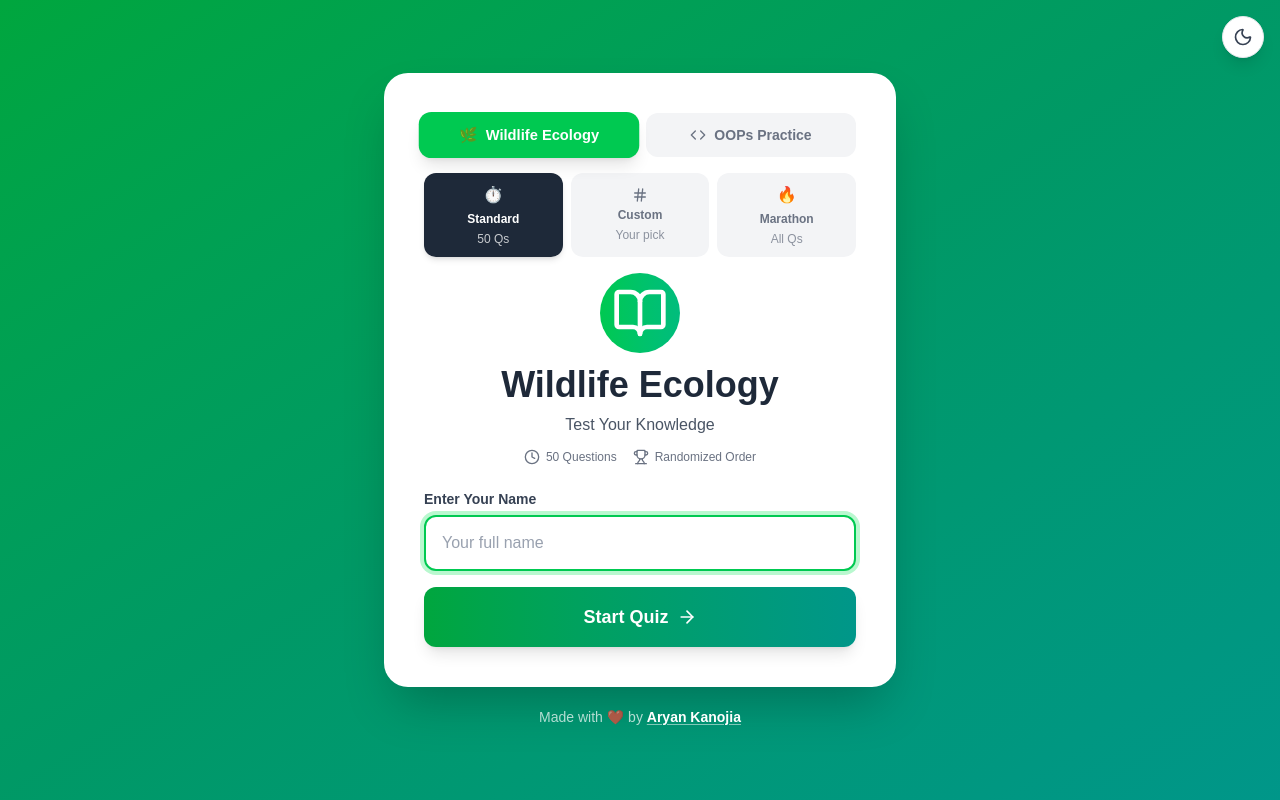
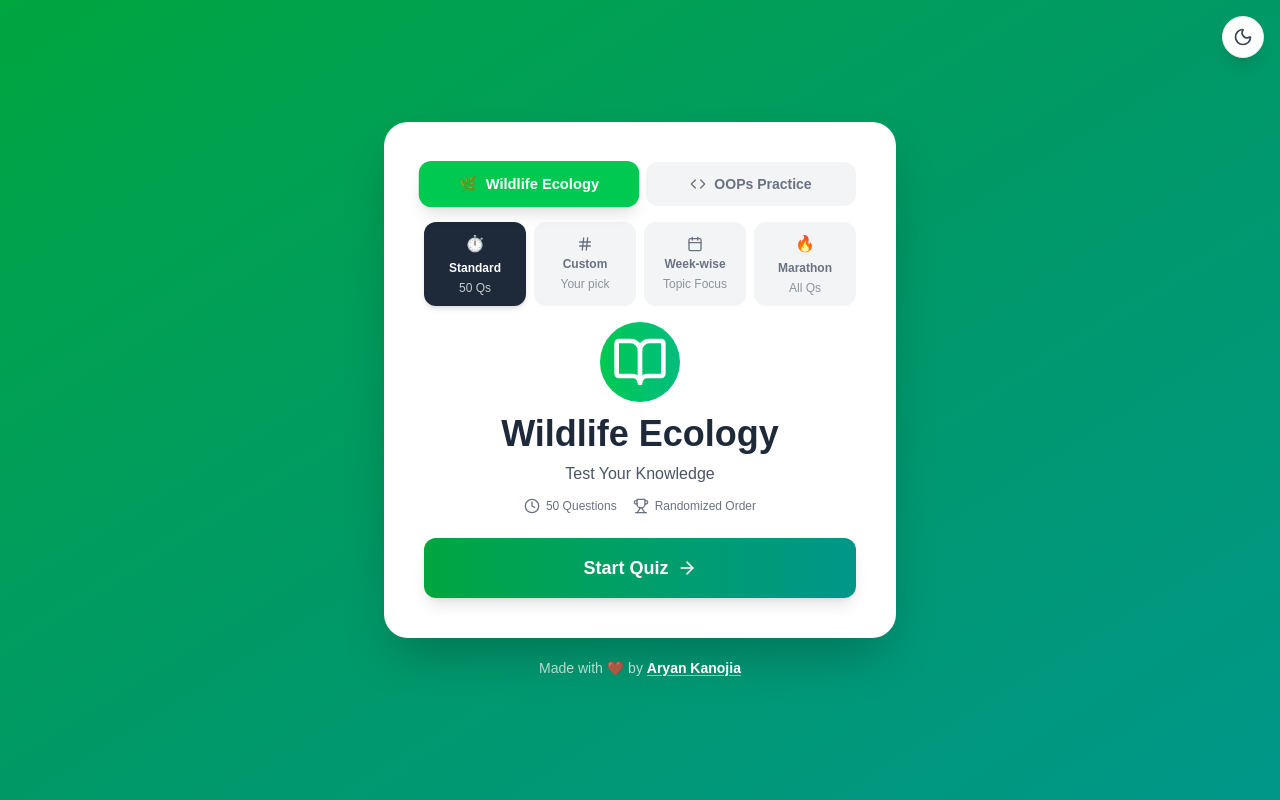
Before and after one commit to aryank354/mooc-quiz-app, a Next.js app: page / in a window 1280 px wide. Built offline with nearby package versions, Linux system fonts and the light colour scheme.

Commit message:
code added

```diff
--- a/app/page.js
+++ b/app/page.js
@@ -9,26 +9,30 @@ import { selectRandomQuestions, shuffleOptions } from '@/utils/quizLogic';
 
 export default function Home() {
   const [stage, setStage] = useState('landing');
-  const [studentName, setStudentName] = useState('');
   const [activeSubject, setActiveSubject] = useState('ecology');
   const [quizQuestions, setQuizQuestions] = useState([]);
   const [answers, setAnswers] = useState({});
 
   /**
-   * onStart(name, subject, mode, questionCount)
-   *  mode          → 'standard' | 'custom' | 'full'
-   *  questionCount → number for 'standard'/'custom', null for 'full' (means all)
+   * onStart(subject, mode, questionCount, selectedWeek)
+   * mode          → 'standard' | 'custom' | 'full' | 'week-wise'
+   * questionCount → number for 'standard'/'custom', null for 'full'/'week-wise'
+   * selectedWeek  → number representing the specific week to practice
    */
-  const handleStart = (name, subject, mode, questionCount) => {
-    setStudentName(name);
+  const handleStart = (subject, mode, questionCount, selectedWeek) => {
     setActiveSubject(subject);
 
-    const activeDatabase = subject === 'ecology' ? ecologyQuestions : oopsQuestions;
+    let activeDatabase = subject === 'ecology' ? ecologyQuestions : oopsQuestions;
+
+    // Filter by week if week-wise mode is selected
+    if (mode === 'week-wise' && selectedWeek !== null) {
+      activeDatabase = activeDatabase.filter(q => q.week === selectedWeek);
+    }
 
     // Determine how many questions to pull
     const count =
-      mode === 'full'
-        ? activeDatabase.length                          // all
+      (mode === 'full' || mode === 'week-wise')
+        ? activeDatabase.length                          // all (or all in a week)
         : Math.min(questionCount ?? 50, activeDatabase.length); // custom or standard
 
     const selectedQuestions = selectRandomQuestions(activeDatabase, count);
@@ -45,7 +49,6 @@ export default function Home() {
 
   const handleRestart = () => {
     setStage('landing');
-    setStudentName('');
     setQuizQuestions([]);
     setAnswers({});
   };
@@ -55,7 +58,6 @@ export default function Home() {
       {stage === 'landing' && <LandingPage onStart={handleStart} />}
       {stage === 'quiz' && (
         <QuizInterface
-          studentName={studentName}
           subjectTheme={activeSubject}
           questions={quizQuestions}
           onComplete={handleQuizComplete}
@@ -63,7 +65,6 @@ export default function Home() {
       )}
       {stage === 'result' && (
         <ResultPage
-          studentName={studentName}
           subjectTheme={activeSubject}
           questions={quizQuestions}
           answers={answers}
--- a/components/LandingPage.js
+++ b/components/LandingPage.js
@@ -1,18 +1,16 @@
 "use client";
 
 import { useState } from "react";
-import { BookOpen, Trophy, Clock, ArrowRight, Code, Minus, Plus, Hash } from "lucide-react";
-import { validateName } from "@/utils/quizLogic";
+import { BookOpen, Trophy, Clock, ArrowRight, Code, Minus, Plus, Hash, Calendar } from "lucide-react";
 import ThemeToggle from "./ThemeToggle";
 
 const QUICK_PICKS = [5, 10, 20, 30, 50, 75];
 
 export default function LandingPage({ onStart }) {
-  const [name, setName] = useState("");
-  const [error, setError] = useState("");
   const [subject, setSubject] = useState("ecology");
   const [mode, setMode] = useState("standard");
   const [customCount, setCustomCount] = useState(20);
+  const [selectedWeek, setSelectedWeek] = useState(0);
   const [countError, setCountError] = useState("");
 
   const isEcology = subject === "ecology";
@@ -41,21 +39,17 @@ export default function LandingPage({ onStart }) {
 
   const resolvedCount = () => {
     if (mode === "standard") return 50;
-    if (mode === "full") return null;
+    if (mode === "full" || mode === "week-wise") return null;
     return Number(customCount) || 20;
   };
 
   const handleStart = () => {
-    const validation = validateName(name);
-    if (!validation.isValid) { setError(validation.error); return; }
     if (mode === "custom") {
       const n = Number(customCount);
       if (!n || n < 1) { setCountError("Please enter a valid number of questions."); return; }
     }
-    onStart(name.trim(), subject, mode, resolvedCount());
+    onStart(subject, mode, resolvedCount(), selectedWeek);
   };
-
-  const handleKeyPress = (e) => { if (e.key === "Enter") handleStart(); };
 
   const modeOn  = "bg-gray-800 dark:bg-gray-100 text-white dark:text-gray-900 shadow-md";
   const modeOff = "bg-gray-100 dark:bg-gray-800 text-gray-500 dark:text-gray-400";
@@ -63,6 +57,7 @@ export default function LandingPage({ onStart }) {
   const questionLabel =
     mode === "full"     ? "Every Single Question" :
     mode === "standard" ? "50 Questions" :
+    mode === "week-wise"? `Week ${selectedWeek} Questions` :
     `${customCount || "?"} Questions`;
 
   return (
@@ -97,7 +92,7 @@ export default function LandingPage({ onStart }) {
         </div>
 
         {/* ── Mode Selection ── */}
-        <div className="grid grid-cols-3 gap-2 mb-4">
+        <div className="grid grid-cols-2 sm:grid-cols-4 gap-2 mb-4">
           <button
             onClick={() => setMode("standard")}
             className={`flex flex-col items-center justify-center gap-1 py-2.5 px-2 rounded-xl font-bold text-xs transition-all ${mode === "standard" ? modeOn : modeOff}`}
@@ -115,6 +110,14 @@ export default function LandingPage({ onStart }) {
             <span className="font-normal opacity-75">Your pick</span>
           </button>
           <button
+            onClick={() => setMode("week-wise")}
+            className={`flex flex-col items-center justify-center gap-1 py-2.5 px-2 rounded-xl font-bold text-xs transition-all ${mode === "week-wise" ? modeOn : modeOff}`}
+          >
+            <Calendar className="w-4 h-4" />
+            <span>Week-wise</span>
+            <span className="font-normal opacity-75">Topic Focus</span>
+          </button>
+          <button
             onClick={() => setMode("full")}
             className={`flex flex-col items-center justify-center gap-1 py-2.5 px-2 rounded-xl font-bold text-xs transition-all ${mode === "full" ? modeOn : modeOff}`}
           >
@@ -125,13 +128,12 @@ export default function LandingPage({ onStart }) {
         </div>
 
         {/* ── Custom Question Picker ── */}
-        <div className={`overflow-hidden transition-all duration-300 ${mode === "custom" ? "max-h-72 opacity-100 mb-4" : "max-h-0 opacity-0"}`}>
+        <div className={`overflow-hidden transition-all duration-300 ${mode === "custom" ? "max-h-72 opacity-100 mb-4" : "max-h-0 opacity-0 hidden"}`}>
           <div className="p-4 rounded-2xl border-2 border-dashed border-gray-200 dark:border-gray-700 bg-gray-50 dark:bg-gray-800/50">
             <p className="text-xs font-bold text-gray-500 dark:text-gray-400 mb-3 text-center uppercase tracking-widest">
               How many questions?
             </p>
 
-            {/* Quick-pick chips — 3 per row on mobile */}
             <div className="grid grid-cols-3 gap-2 mb-4">
               {QUICK_PICKS.map((n) => (
                 <button
@@ -148,7 +150,6 @@ export default function LandingPage({ onStart }) {
               ))}
             </div>
 
-            {/* Stepper row */}
             <div className="flex items-center justify-center gap-2">
               <button
                 onClick={() => stepCount(-5)}
@@ -185,7 +186,30 @@ export default function LandingPage({ onStart }) {
             {countError && (
               <p className="text-red-500 dark:text-red-400 text-xs text-center mt-2 font-semibold">{countError}</p>
             )}
-            <p className="text-xs text-center text-gray-400 dark:text-gray-500 mt-1.5">Range: 1 – 500</p>
+          </div>
+        </div>
+
+        {/* ── Week Picker ── */}
+        <div className={`overflow-hidden transition-all duration-300 ${mode === "week-wise" ? "max-h-72 opacity-100 mb-4" : "max-h-0 opacity-0 hidden"}`}>
+          <div className="p-4 rounded-2xl border-2 border-dashed border-gray-200 dark:border-gray-700 bg-gray-50 dark:bg-gray-800/50">
+            <p className="text-xs font-bold text-gray-500 dark:text-gray-400 mb-3 text-center uppercase tracking-widest">
+              Select a Week to Practice
+            </p>
+            <div className="grid grid-cols-4 sm:grid-cols-5 gap-2">
+              {[...Array(13).keys()].map((w) => (
+                <button
+                  key={w}
+                  onClick={() => setSelectedWeek(w)}
+                  className={`py-2 rounded-xl text-sm font-bold border-2 transition-all active:scale-95 ${
+                    selectedWeek === w
+                      ? accentChip
+                      : "border-gray-200 dark:border-gray-600 bg-white dark:bg-gray-800 text-gray-600 dark:text-gray-300"
+                  }`}
+                >
+                  Wk {w}
+                </button>
+              ))}
+            </div>
           </div>
         </div>
 
@@ -210,36 +234,20 @@ export default function LandingPage({ onStart }) {
           </div>
         </div>
 
-        {/* ── Name + Start ── */}
-        <div className="space-y-4">
-          <div>
-            <label className="block text-sm font-semibold text-gray-700 dark:text-gray-300 mb-1.5">
-              Enter Your Name
-            </label>
-            <input
-              type="text"
-              value={name}
-              onChange={(e) => { setName(e.target.value); setError(""); }}
-              onKeyPress={handleKeyPress}
-              placeholder="Your full name"
-              className={`w-full px-4 py-3.5 text-base text-gray-800 dark:text-gray-100 bg-white dark:bg-gray-800 border-2 border-gray-300 dark:border-gray-600 rounded-xl outline-none transition-all placeholder:text-gray-400 dark:placeholder:text-gray-500 ${accentRing}`}
-              autoFocus
-            />
-            {error && <p className="text-red-500 text-sm mt-1.5">{error}</p>}
-          </div>
-
+        {/* ── Start Button ── */}
         <button
           onClick={handleStart}
-            className={`w-full text-white py-4 rounded-xl font-bold text-base sm:text-lg transition-all shadow-lg flex items-center justify-center gap-2 active:scale-95 ${accentBtn}`}
+          className={`w-full text-white py-4 mt-2 rounded-xl font-bold text-base sm:text-lg transition-all shadow-lg flex items-center justify-center gap-2 active:scale-95 ${accentBtn}`}
         >
           {mode === "custom"
             ? `Start ${customCount || "?"}-Question Quiz`
             : mode === "full"
             ? "Start Marathon"
+            : mode === "week-wise"
+            ? `Start Week ${selectedWeek} Practice`
             : "Start Quiz"}
           <ArrowRight className="w-5 h-5" />
         </button>
-        </div>
       </div>
 
       {/* ── Credit ── */}
--- a/components/QuizInterface.js
+++ b/components/QuizInterface.js
@@ -140,7 +140,6 @@ export const formatQuestionText = (text) => {
 // QUIZ INTERFACE COMPONENT
 // ==========================================
 export default function QuizInterface({
-  studentName,
   subjectTheme,
   questions,
   onComplete,
@@ -234,7 +233,7 @@ export default function QuizInterface({
           <div className="flex justify-between items-center mb-3">
             <div className="flex-1">
               <h2 className="text-lg font-bold text-gray-900 dark:text-gray-100 truncate">
-                {studentName}
+                {subjectTheme === "ecology" ? "Wildlife Ecology" : "OOPs Practice"}
               </h2>
               <p className="text-sm text-gray-600 dark:text-gray-400">
                 Q {currentIndex + 1}/{questions.length}
@@ -319,7 +318,7 @@ export default function QuizInterface({
               <div className="flex justify-between items-center mb-4">
                 <div>
                   <h2 className="text-2xl font-bold text-gray-800 dark:text-gray-100">
-                    Welcome, {studentName}!
+                    Quiz Practice
                   </h2>
                   <p className="text-gray-500 dark:text-gray-400 font-medium">
                     Question {currentIndex + 1} of {questions.length}
```
Also changed, not shown: components/ResultPage.js (+2 -5 lines). Lines whose indentation alone changed are shown as unchanged.
